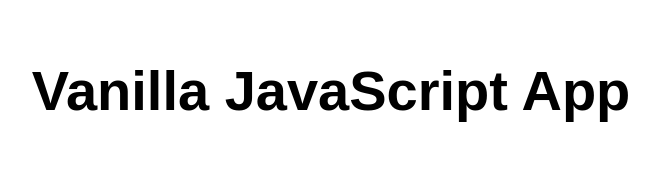
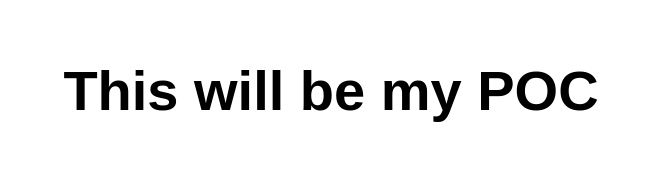
Before and after one commit to darkares2/dipl-uge6-cogn-serv-static-web, a plain HTML site: page src/index.html in a window 1280 px wide. Shown: the whole page, without its empty margins (309-968 px from the left). Drawn offline with Linux system fonts and the light colour scheme.

Commit message:
Check if it builds changes

```diff
--- a/src/index.html
+++ b/src/index.html
@@ -10,7 +10,7 @@
 
 <body>
   <main>
-    <h1>Vanilla JavaScript App</h1>
+    <h1>This will be my POC</h1>
   </main>
 </body>
 
```
